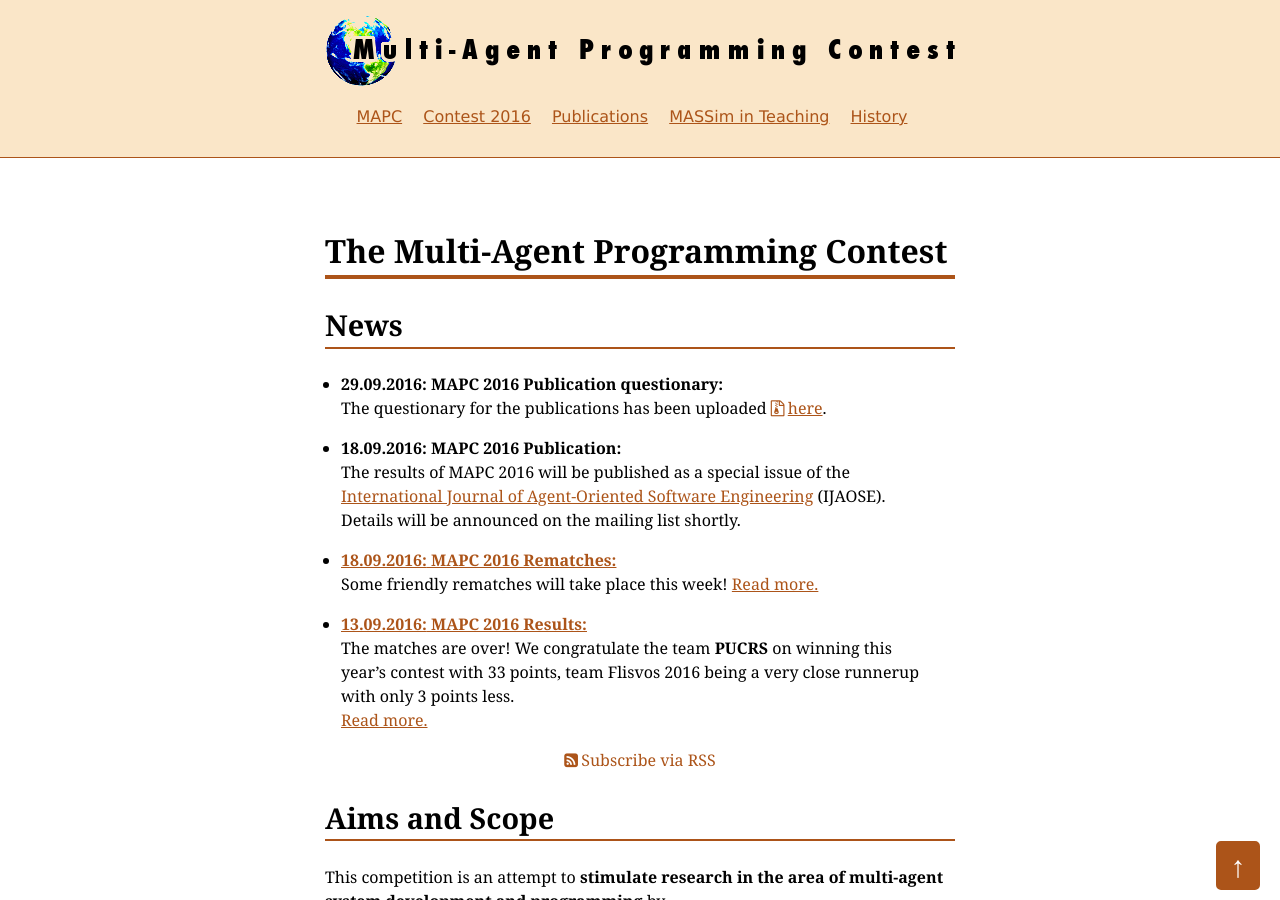
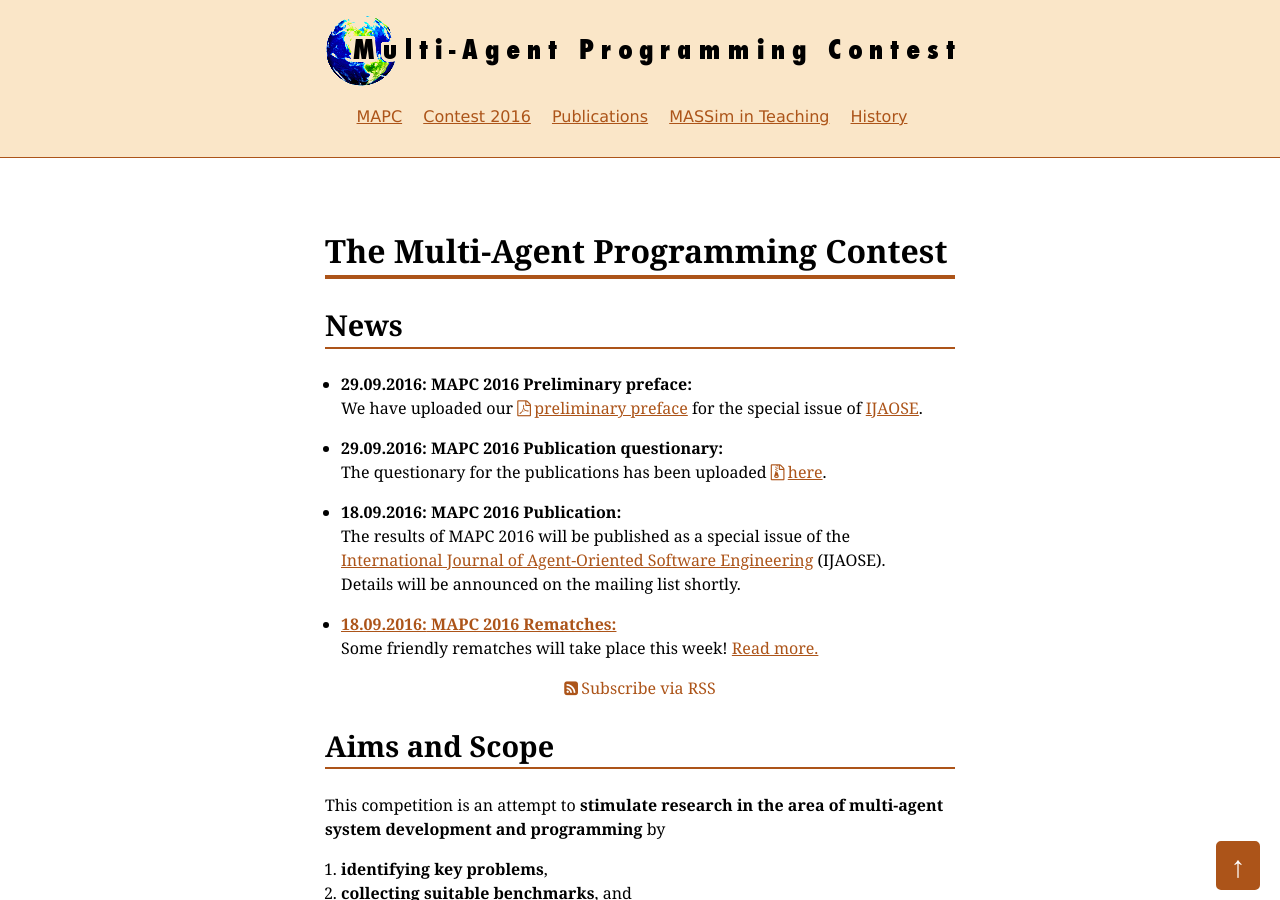
Before and after one commit to agentcontest/agentcontest.github.io, a Jekyll site: the page built from index.html, in a window 1280 px wide and 900 px high. Built offline with Jekyll 4.4.1, drawn with Linux system fonts in a browser that asks for light colours.

Commit message:
Link preliminary preface

```diff
--- a/2016/index.md
+++ b/2016/index.md
@@ -10,8 +10,10 @@ redirect_from: /2016/getting-started/
 
 Publications
 ------------
+
 The results of the contest will be published in the [International Journal of Agent-Oriented Software Engineering](http://www.inderscience.com/jhome.php?jcode=ijaose).
 
+* [preliminary preface](/2016/preface-prelim.pdf)
 * each paper is cross-reviewed and eventually accepted (minus big problems)
 * please aim for 20 pages (more is OK)
 * each paper must contain a part with answers to certain questions from us
```
Also changed, not shown: _posts/2017-03-15-prelim-preface.md (added, +9 -0 lines).
